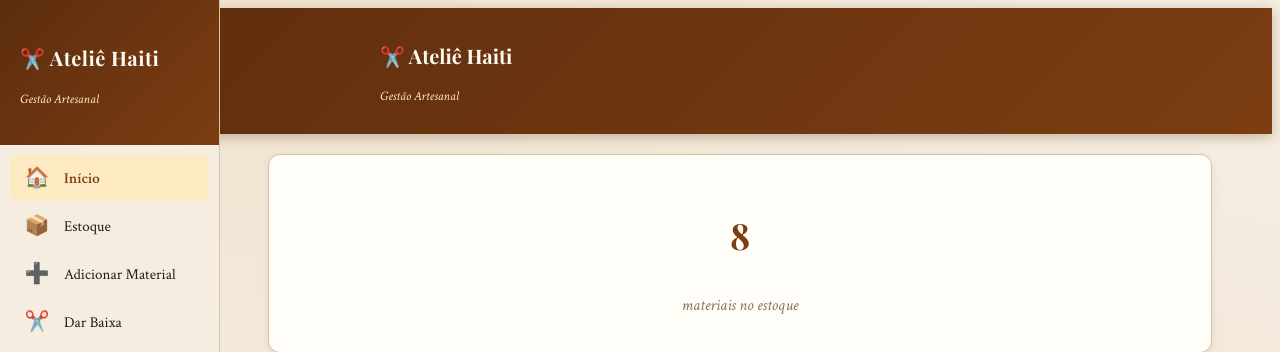
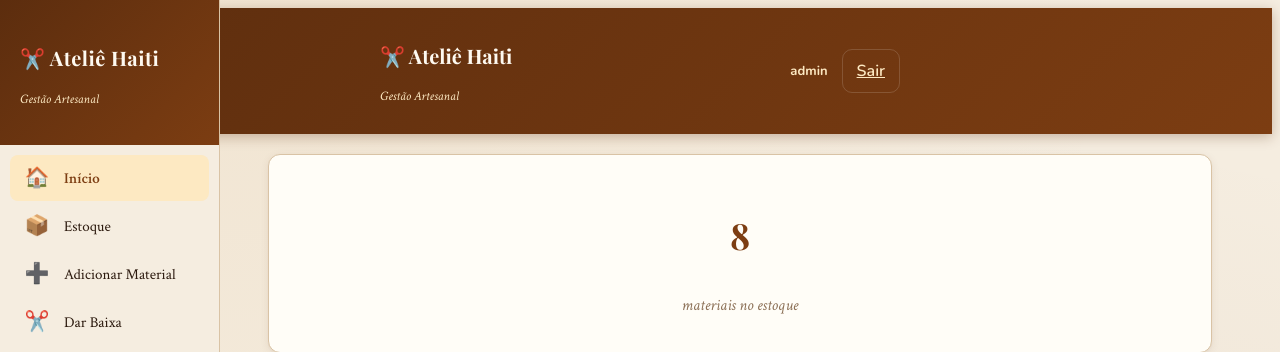
Before and after one commit to Lorena110507/Extensao_universitaria, a Flask app: page / in a window 1280 px wide. Shown: the top 352 px of the page. Run offline with Flask 3, Linux system fonts and the light colour scheme; a user stored in the database is signed in; data comes from the database, SQL or seed files in the repository.

Commit message:
melhoria do login

```diff
--- a/app.py
+++ b/app.py
@@ -562,7 +562,8 @@
 @app.before_request
 def require_login():
     # Allow these endpoints unauthenticated
-    allowed = {"login", "static", "home", "em_construcao"}
+    # allow public endpoints (login page, static assets, and a maintenance page)
+    allowed = {"login", "static", "em_construcao"}
     if request.endpoint is None:
         return
     if request.endpoint in allowed:
--- a/templates/base.html
+++ b/templates/base.html
@@ -29,10 +29,12 @@
       <div style="display:flex; gap:8px; align-items:center;">
         {% if g.get('user') %}
           <div style="font-size:13px; color:#fde9c2; text-align:right;">
-            <div style="font-weight:700;">{{ g.user.username }}</div>
-            <div style="font-size:11px; color:#f7e7c9">{{ g.user.role }}</div>
+            <div style="font-weight:700;">{{ g.user.get('username') }}</div>
+            <div style="font-size:11px; color:#f7e7c9">{{ g.user.get('role') }}</div>
           </div>
           <a href="{{ url_for('logout') }}" class="btn-ghost" style="margin-left:6px; color:#fde9c2; border-color:rgba(255,255,255,0.15);">Sair</a>
+        {% else %}
+          <a href="{{ url_for('login') }}" class="btn-ghost" style="margin-left:6px; color:#fde9c2; border-color:rgba(255,255,255,0.15);">Entrar</a>
         {% endif %}
         <button id="btn-menu" class="btn-menu" aria-label="Abrir menu" type="button">☰</button>
       </div>
```
